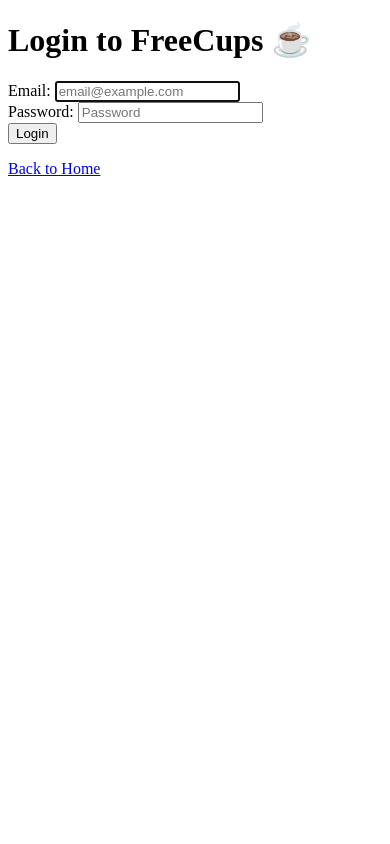
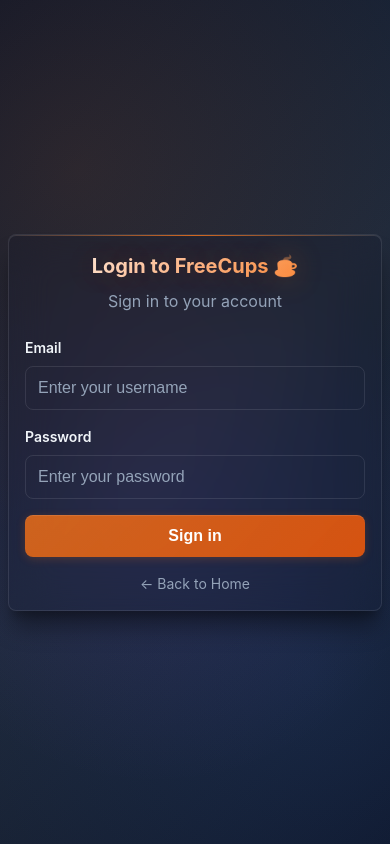
Before and after one commit to RuslanKovalyov/FreeCups, a Django app: page /accounts/login/ in a window 390 px wide. Run offline with Django 5.2, Linux system fonts and the light colour scheme.

Commit message:
Add dark theme  (temp-styles)

```diff
--- /dev/null
+++ b/main/static/main/css/style.css
@@ -0,0 +1,309 @@
+/* FreeCups - Dark Theme Style */
+
+/* Variables */
+:root {
+  --dark-bg: linear-gradient(135deg, #0f172a 0%, #1e293b 50%, #0f172a 100%);
+  --white: #ffffff;
+  --gray-light: #f1f5f9;
+  --gray-muted: #94a3b8;
+  --border: rgba(241, 245, 249, 0.1);
+  --accent: #f97316;
+  --accent-hover: #ea580c;
+  --accent-light: rgba(249, 115, 22, 0.2);
+  --accent-glow: rgba(249, 115, 22, 0.4);
+  --radius: 8px;
+  --space: 16px;
+}
+
+/* Reset */
+* { margin: 0; padding: 0; box-sizing: border-box; }
+
+/* Base */
+body {
+  font-family: -apple-system, BlinkMacSystemFont, 'Segoe UI', system-ui, sans-serif;
+  background: var(--dark-bg);
+  color: var(--white);
+  line-height: 1.5;
+  min-height: 100vh;
+}
+
+/* Dark page layout */
+.page-dark {
+  background: var(--dark-bg);
+  min-height: 100vh;
+  display: flex;
+  align-items: center;
+  justify-content: center;
+  padding: var(--space);
+  position: relative;
+}
+
+.page-dark::before {
+  content: '';
+  position: absolute;
+  top: 0;
+  left: 0;
+  right: 0;
+  bottom: 0;
+  background:
+    radial-gradient(circle at 20% 20%, rgba(249, 115, 22, 0.1) 0%, transparent 50%),
+    radial-gradient(circle at 80% 80%, rgba(59, 130, 246, 0.1) 0%, transparent 50%),
+    radial-gradient(circle at 40% 60%, rgba(168, 85, 247, 0.1) 0%, transparent 50%);
+  pointer-events: none;
+}
+
+/* Transparent form card */
+.form-card {
+  background: rgba(15, 23, 42, 0.2);
+  backdrop-filter: blur(20px);
+  border: 1px solid rgba(241, 245, 249, 0.1);
+  border-radius: var(--radius);
+  padding: calc(var(--space) * 2);
+  width: 100%;
+  max-width: 400px;
+  box-shadow:
+    0 20px 25px -5px rgba(0, 0, 0, 0.4),
+    0 10px 10px -5px rgba(0, 0, 0, 0.2),
+    inset 0 1px 0 rgba(255, 255, 255, 0.1);
+  position: relative;
+  overflow: hidden;
+}
+
+.form-card::before {
+  content: '';
+  position: absolute;
+  top: 0;
+  left: 0;
+  right: 0;
+  height: 1px;
+  background: linear-gradient(90deg, transparent, rgba(249, 115, 22, 0.8), transparent);
+}
+
+/* Typography */
+.title {
+  font-size: 28px;
+  font-weight: 700;
+  text-align: center;
+  background: linear-gradient(135deg, var(--white) 0%, var(--accent) 100%);
+  -webkit-background-clip: text;
+  -webkit-text-fill-color: transparent;
+  background-clip: text;
+  margin-bottom: calc(var(--space) / 2);
+  text-shadow: 0 0 30px rgba(249, 115, 22, 0.3);
+}
+
+.subtitle {
+  font-size: 16px;
+  color: var(--gray-muted);
+  text-align: center;
+  margin-bottom: calc(var(--space) * 1.5);
+}
+
+/* Form elements */
+.form-group {
+  margin-bottom: var(--space);
+}
+
+.form-label {
+  display: block;
+  font-size: 14px;
+  font-weight: 600;
+  color: var(--gray-light);
+  margin-bottom: calc(var(--space) / 2);
+}
+
+.form-input {
+  width: 100%;
+  padding: calc(var(--space) * 0.75);
+  background: transparent;
+  border: 1px solid var(--border);
+  border-radius: var(--radius);
+  color: var(--white);
+  font-size: 16px;
+  transition: all 0.2s ease;
+}
+
+.form-input::placeholder {
+  color: var(--gray-muted);
+}
+
+.form-input:focus {
+  outline: none;
+  border-color: var(--accent);
+  box-shadow:
+    0 0 0 3px var(--accent-light),
+    0 0 20px var(--accent-glow);
+  background: rgba(249, 115, 22, 0.03);
+}
+
+/* Button */
+.btn {
+  width: 100%;
+  padding: calc(var(--space) * 0.75);
+  background: linear-gradient(135deg, rgba(249, 115, 22, 0.8) 0%, rgba(234, 88, 12, 0.9) 100%);
+  color: var(--white);
+  border: none;
+  border-radius: var(--radius);
+  font-size: 16px;
+  font-weight: 600;
+  cursor: pointer;
+  transition: all 0.3s ease;
+  margin-bottom: var(--space);
+  box-shadow:
+    0 2px 10px rgba(249, 115, 22, 0.2),
+    inset 0 1px 0 rgba(255, 255, 255, 0.1);
+  position: relative;
+  overflow: hidden;
+  text-align: center;
+  text-decoration: none;
+  display: inline-block;
+}
+
+.btn::before {
+  content: '';
+  position: absolute;
+  top: 0;
+  left: -100%;
+  width: 100%;
+  height: 100%;
+  background: linear-gradient(90deg, transparent, rgba(255, 255, 255, 0.15), transparent);
+  transition: left 0.5s ease;
+  z-index: 1;
+}
+
+.btn:hover {
+  background: linear-gradient(135deg, rgba(234, 88, 12, 0.9) 0%, rgba(249, 115, 22, 0.8) 100%);
+  box-shadow:
+    0 4px 15px rgba(249, 115, 22, 0.25),
+    0 0 20px rgba(249, 115, 22, 0.15);
+  transform: translateY(-1px);
+}
+
+.btn:hover::before {
+  left: 100%;
+}
+
+/* Error messages */
+.error {
+  background: rgba(248, 81, 73, 0.1);
+  border: 1px solid rgba(248, 81, 73, 0.3);
+  color: #f85149;
+  padding: calc(var(--space) * 0.75);
+  border-radius: var(--radius);
+  font-size: 14px;
+  margin-bottom: var(--space);
+}
+
+/* Links */
+.link {
+  color: var(--gray-muted);
+  text-decoration: none;
+  font-size: 14px;
+  text-align: center;
+  display: block;
+  transition: color 0.2s ease;
+}
+
+.link:hover {
+  color: var(--white);
+}
+
+/* Info components */
+.info-card {
+  background: rgba(15, 23, 42, 0.1);
+  border: 1px solid rgba(241, 245, 249, 0.1);
+  border-radius: var(--radius);
+  padding: var(--space);
+  margin-bottom: var(--space);
+}
+
+.info-item {
+  font-size: 14px;
+  color: var(--gray-light);
+  margin-bottom: calc(var(--space) / 2);
+}
+
+.info-item:last-child {
+  margin-bottom: 0;
+}
+
+.info-item.success {
+  color: var(--accent);
+  font-weight: 600;
+}
+
+/* Button group */
+.button-group {
+  display: flex;
+  flex-direction: column;
+  gap: calc(var(--space) / 2);
+}
+
+.button-group .btn {
+  margin-bottom: 0;
+}
+
+/* Card variations */
+.card {
+  background: rgba(15, 23, 42, 0.2);
+  backdrop-filter: blur(20px);
+  border: 1px solid rgba(241, 245, 249, 0.1);
+  border-radius: var(--radius);
+  padding: var(--space);
+  box-shadow:
+    0 10px 15px -3px rgba(0, 0, 0, 0.3),
+    0 4px 6px -2px rgba(0, 0, 0, 0.1);
+}
+
+.card-large {
+  padding: calc(var(--space) * 2);
+  max-width: 400px;
+  box-shadow:
+    0 20px 25px -5px rgba(0, 0, 0, 0.4),
+    0 10px 10px -5px rgba(0, 0, 0, 0.2),
+    inset 0 1px 0 rgba(255, 255, 255, 0.1);
+}
+
+/* Utilities */
+.text-center { text-align: center; }
+.mb-space { margin-bottom: var(--space); }
+.mt-space { margin-top: var(--space); }
+.p-space { padding: var(--space); }
+
+/* Status indicators */
+.status-success {
+  color: #22c55e;
+}
+
+.status-warning {
+  color: #eab308;
+}
+
+.status-error {
+  color: #ef4444;
+}
+
+/* Animation */
+@keyframes fadeIn {
+  from { opacity: 0; transform: translateY(20px); }
+  to { opacity: 1; transform: translateY(0); }
+}
+
+.form-card {
+  animation: fadeIn 0.4s ease-out;
+}
+
+/* Responsive */
+@media (max-width: 480px) {
+  .page-dark {
+    padding: calc(var(--space) / 2);
+  }
+
+  .form-card {
+    padding: var(--space);
+  }
+
+  .title {
+    font-size: 20px;
+  }
+}
--- a/users/templates/users/login.html
+++ b/users/templates/users/login.html
@@ -1,48 +1,68 @@
+{% load static %}
 <!DOCTYPE html>
 <html lang="en">
 <head>
     <meta charset="UTF-8">
     <meta name="viewport" content="width=device-width, initial-scale=1.0">
     <title>Login - FreeCups</title>
+    <link rel="stylesheet" href="{% static 'main/css/style.css' %}">
 </head>
-<body>
-    <h1>Login to FreeCups ☕</h1>
+<body class="page-dark">
+    <div class="form-card">
+        <h1 class="title">Login to FreeCups ☕</h1>
+        <p class="subtitle">Sign in to your account</p>
 
         <form method="post">
             {% csrf_token %}
             <input type="hidden" name="next" value="{{ next }}">
 
             {% if form.non_field_errors %}
-            <div>
                 {% for error in form.non_field_errors %}
-                    <p style="color: red;">{{ error }}</p>
+                    <div class="error mb-space">{{ error }}</div>
                 {% endfor %}
-            </div>
             {% endif %}
 
-        <div>
-            <label for="{{ form.username.id_for_label }}">{{ form.username.label }}:</label>
-            {{ form.username }}
+            <div class="form-group">
+                <label for="{{ form.username.id_for_label }}" class="form-label">{{ form.username.label }}</label>
+                <input
+                    type="text"
+                    name="{{ form.username.name }}"
+                    id="{{ form.username.id_for_label }}"
+                    class="form-input"
+                    value="{{ form.username.value|default:'' }}"
+                    placeholder="Enter your username"
+                    required
+                >
                 {% if form.username.errors %}
                     {% for error in form.username.errors %}
-                    <p style="color: red;">{{ error }}</p>
+                        <div class="error">{{ error }}</div>
                     {% endfor %}
                 {% endif %}
             </div>
 
-        <div>
-            <label for="{{ form.password.id_for_label }}">{{ form.password.label }}:</label>
-            {{ form.password }}
+            <div class="form-group">
+                <label for="{{ form.password.id_for_label }}" class="form-label">{{ form.password.label }}</label>
+                <input
+                    type="password"
+                    name="{{ form.password.name }}"
+                    id="{{ form.password.id_for_label }}"
+                    class="form-input"
+                    placeholder="Enter your password"
+                    required
+                >
                 {% if form.password.errors %}
                     {% for error in form.password.errors %}
-                    <p style="color: red;">{{ error }}</p>
+                        <div class="error">{{ error }}</div>
                     {% endfor %}
                 {% endif %}
             </div>
 
-        <button type="submit">Login</button>
+            <button type="submit" class="btn">Sign in</button>
         </form>
 
-    <p><a href="{% url 'main:home' %}">Back to Home</a></p>
+        <div class="text-center">
+            <a href="{% url 'main:home' %}" class="link">← Back to Home</a>
+        </div>
+    </div>
 </body>
 </html>
--- a/users/views.py
+++ b/users/views.py
@@ -18,8 +18,8 @@ def login_view(request):
     next_url = request.GET.get('next') or request.POST.get('next') or 'main:home'
 
     if request.method == 'POST':
-        # TODO: Add rate limiting check here (e.g., max 5 attempts per IP per 15 min)
-        # TODO: Add reCAPTCHA validation if enabled in settings
+        # TODO: Add rate limiting check per IP (brute force protection)
+        # TODO: Add reCAPTCHA
 
         form = LoginForm(request, data=request.POST)
         if form.is_valid():
```
Also changed, not shown: main/templates/main/index.html (+20 -12 lines). Lines whose indentation alone changed are shown as unchanged.
